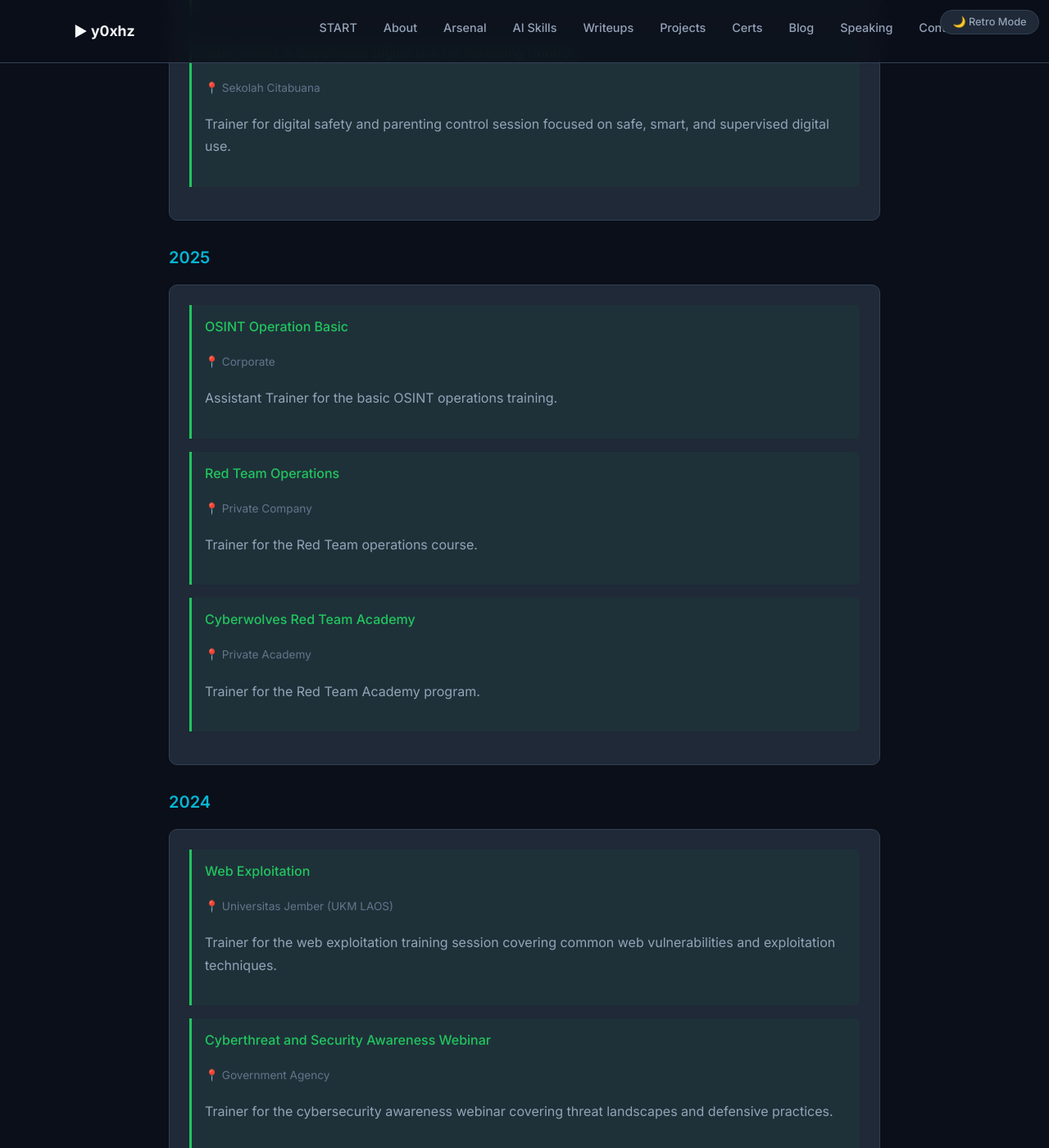
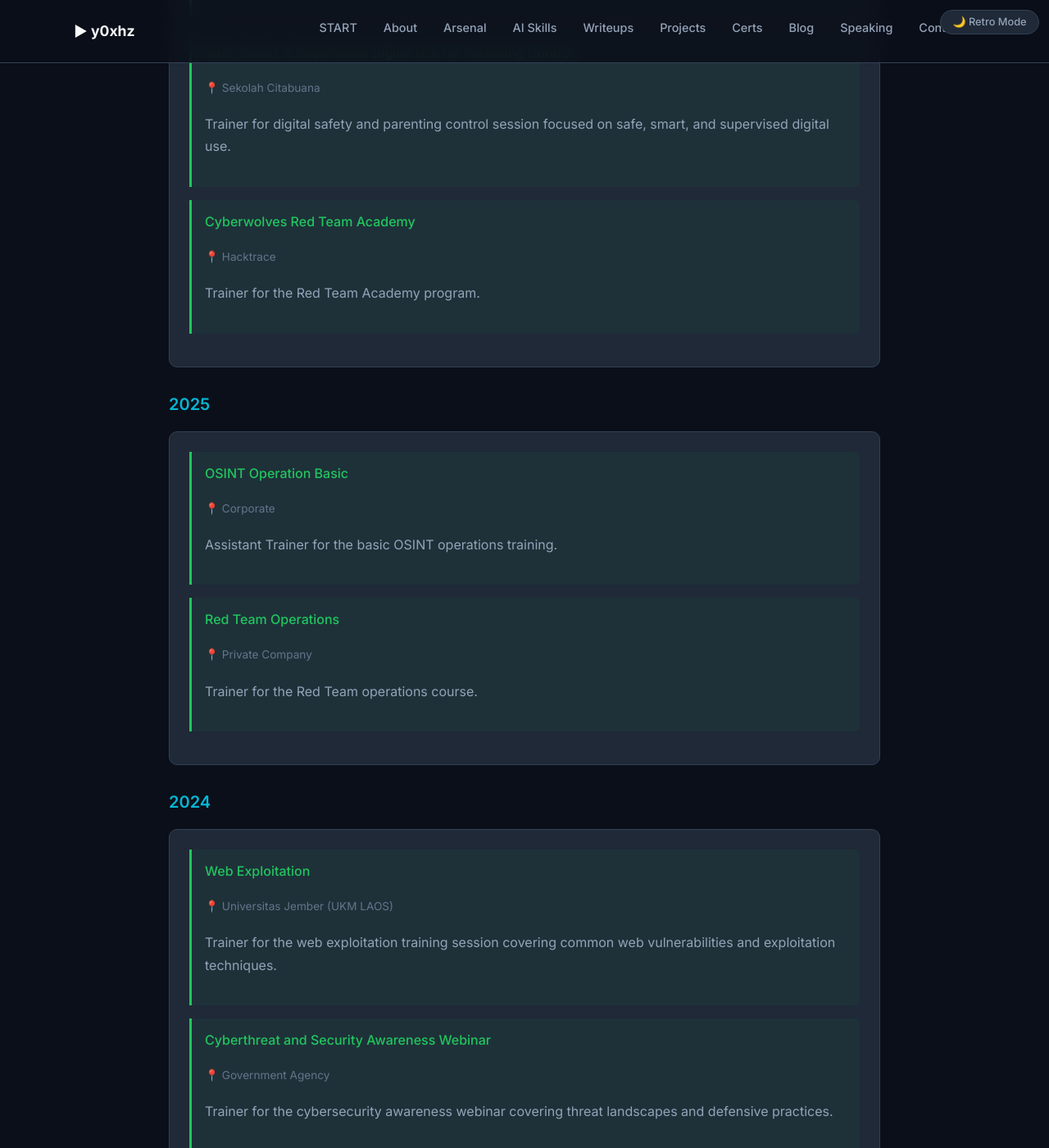
Before and after one commit to y0xhz/y0xhz.github.io, a Jekyll site: the page built from speaking.md, in a window 1280 px wide and 1400 px high, scrolled down 575 px. Shown: the whole window at 82% size. Built offline with Jekyll 4.4.1, drawn with Linux system fonts in a browser that asks for light colours.

```diff
--- a/speaking.md
+++ b/speaking.md
@@ -32,6 +32,12 @@ description: "Speaking engagements, guest lectures, and training sessions by y0x
     <p style="font-size: 0.85rem; color: var(--text-muted);">📍 Sekolah Citabuana</p>
     <p>Trainer for digital safety and parenting control session focused on safe, smart, and supervised digital use.</p>
   </div>
+
+  <div class="quest-item">
+    <h4 style="color: var(--success); margin-top: 0;">Cyberwolves Red Team Academy</h4>
+    <p style="font-size: 0.85rem; color: var(--text-muted);">📍 Hacktrace</p>
+    <p>Trainer for the Red Team Academy program.</p>
+  </div>
 </div>
 
 ### 2025
@@ -49,11 +55,6 @@ description: "Speaking engagements, guest lectures, and training sessions by y0x
     <p>Trainer for the Red Team operations course.</p>
   </div>
 
-  <div class="quest-item">
-    <h4 style="color: var(--success); margin-top: 0;">Cyberwolves Red Team Academy</h4>
-    <p style="font-size: 0.85rem; color: var(--text-muted);">📍 Private Academy</p>
-    <p>Trainer for the Red Team Academy program.</p>
-  </div>
 </div>
 
 ### 2024
```
